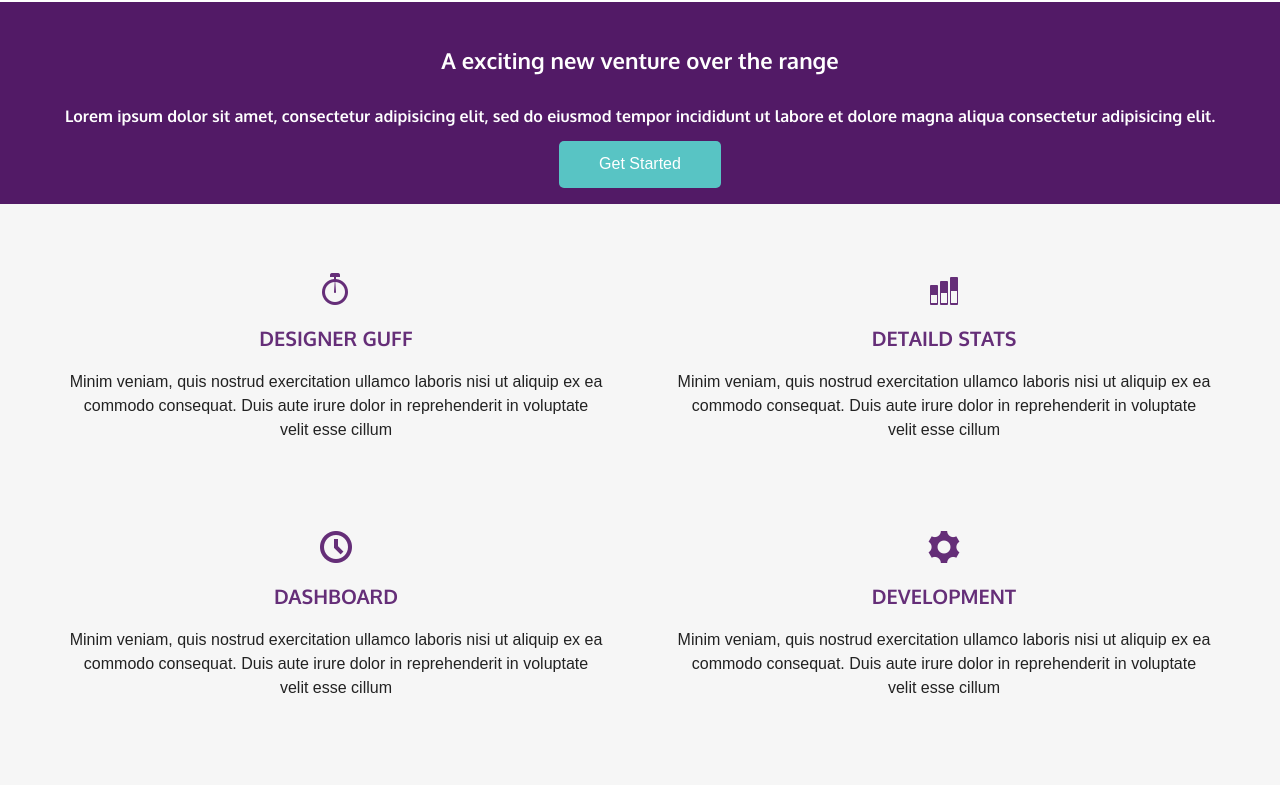
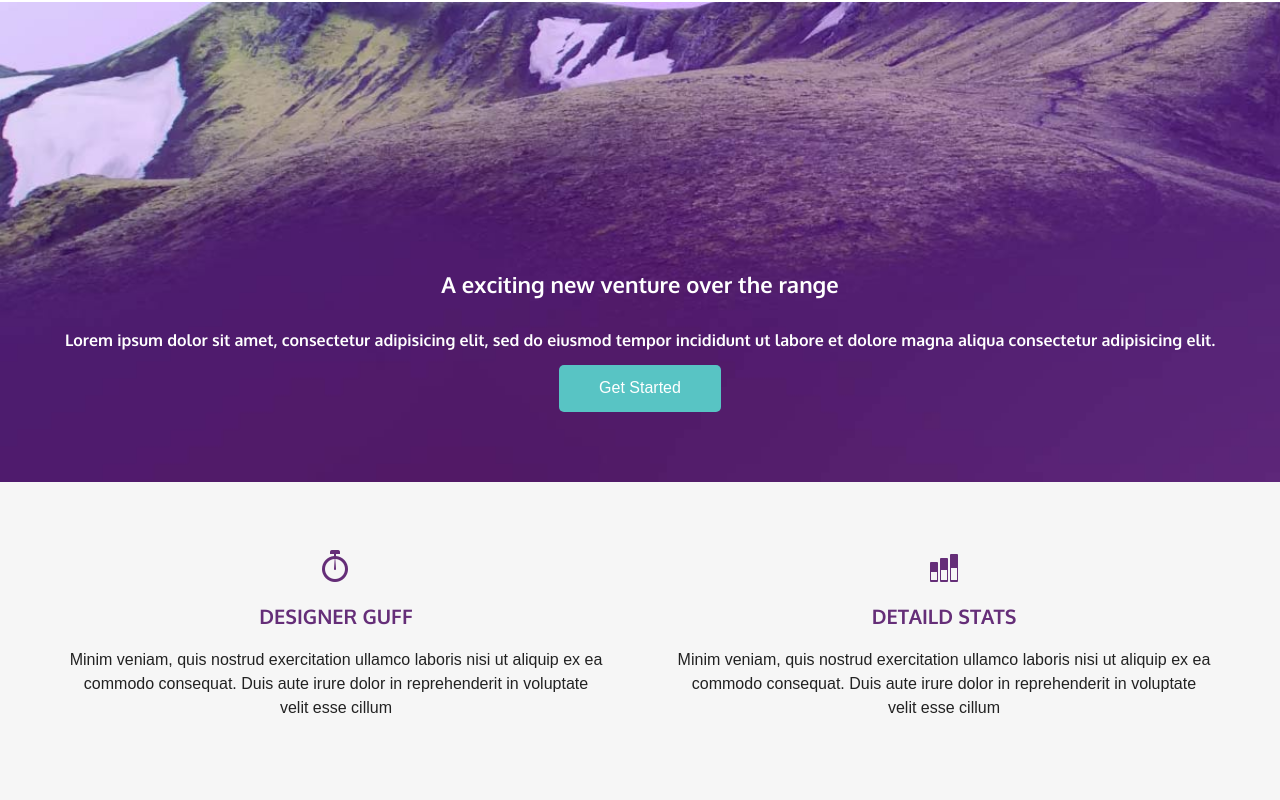
Before and after one commit to rodrigofbm/static-site-responsive, a plain HTML site: page index.html in a window 1280 px wide. Shown: the part 77-877 px from the top of the page. Drawn offline with Linux system fonts and the light colour scheme; files whose address does not match are found by name.

Commit message:
responsive to min-width: 1000px

```diff
--- a/style.css
+++ b/style.css
@@ -1,4 +1,8 @@
 @charset "UTF-8";
+
+* {
+  box-sizing: border-box;
+}
 
 html {
   font-family: sans-serif;
@@ -155,7 +159,7 @@ footer li a {
   color: white;
 }
 
-/* Media Queries - 760px*/
+/* Media Queries - 780px*/
 @media screen and (min-width: 48.75em) {
   .top-header img {
     float: left;
@@ -203,4 +207,15 @@ footer li a {
 /* Media Queries - 1000px*/
 
 @media screen and (min-width: 62.5em) {
+  .top-content {
+    background: #521a66 url(images/bg_topo_1198x670.jpg) no-repeat;
+    background-position: top right;
+    background-size: cover;
+    height: 30em;
+    padding-top: 15em;
+  }
 }
+
+/* Media Queries - 1024px*/
+@media screen and (min-width: 64em) {
+}
```
